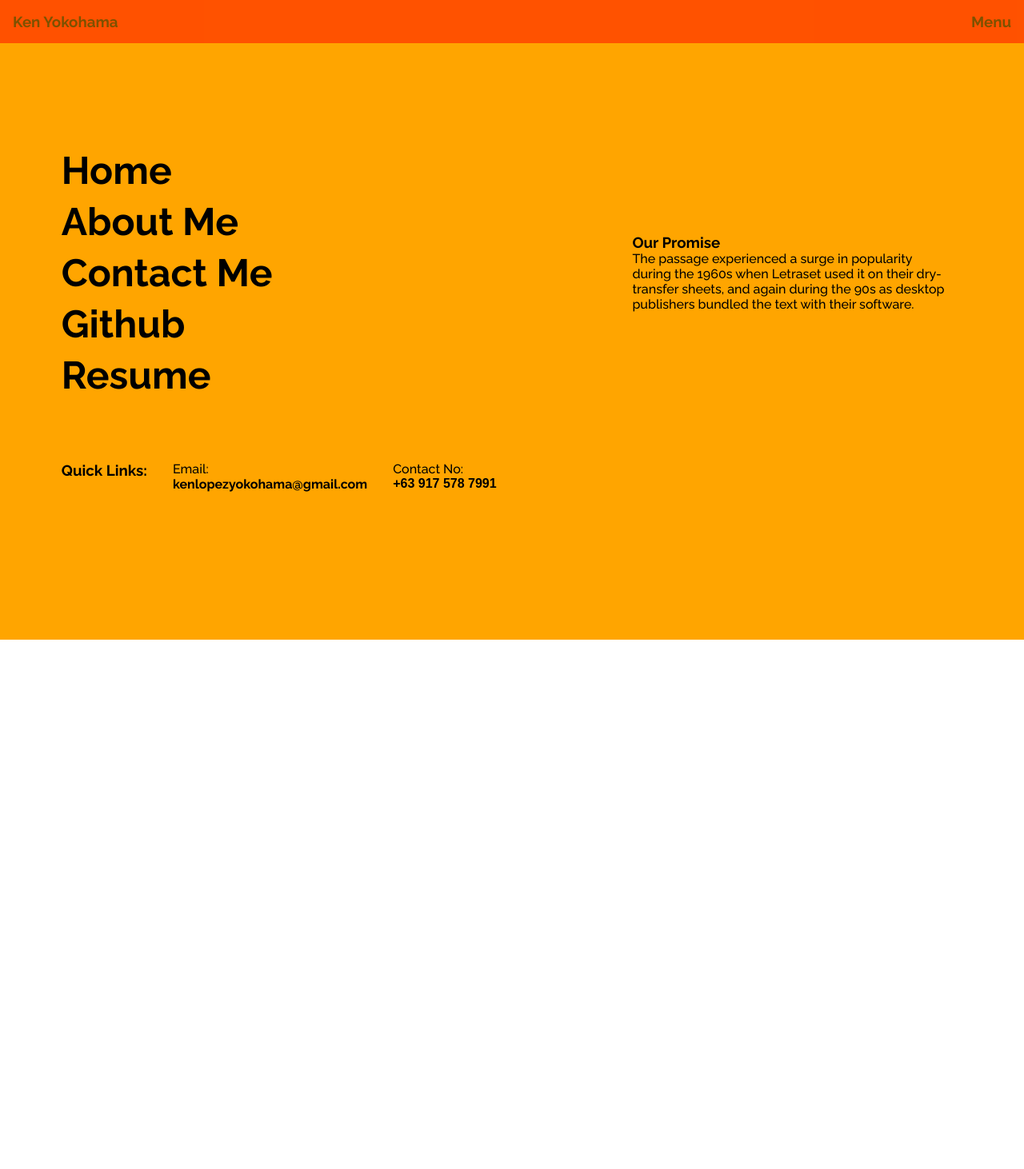
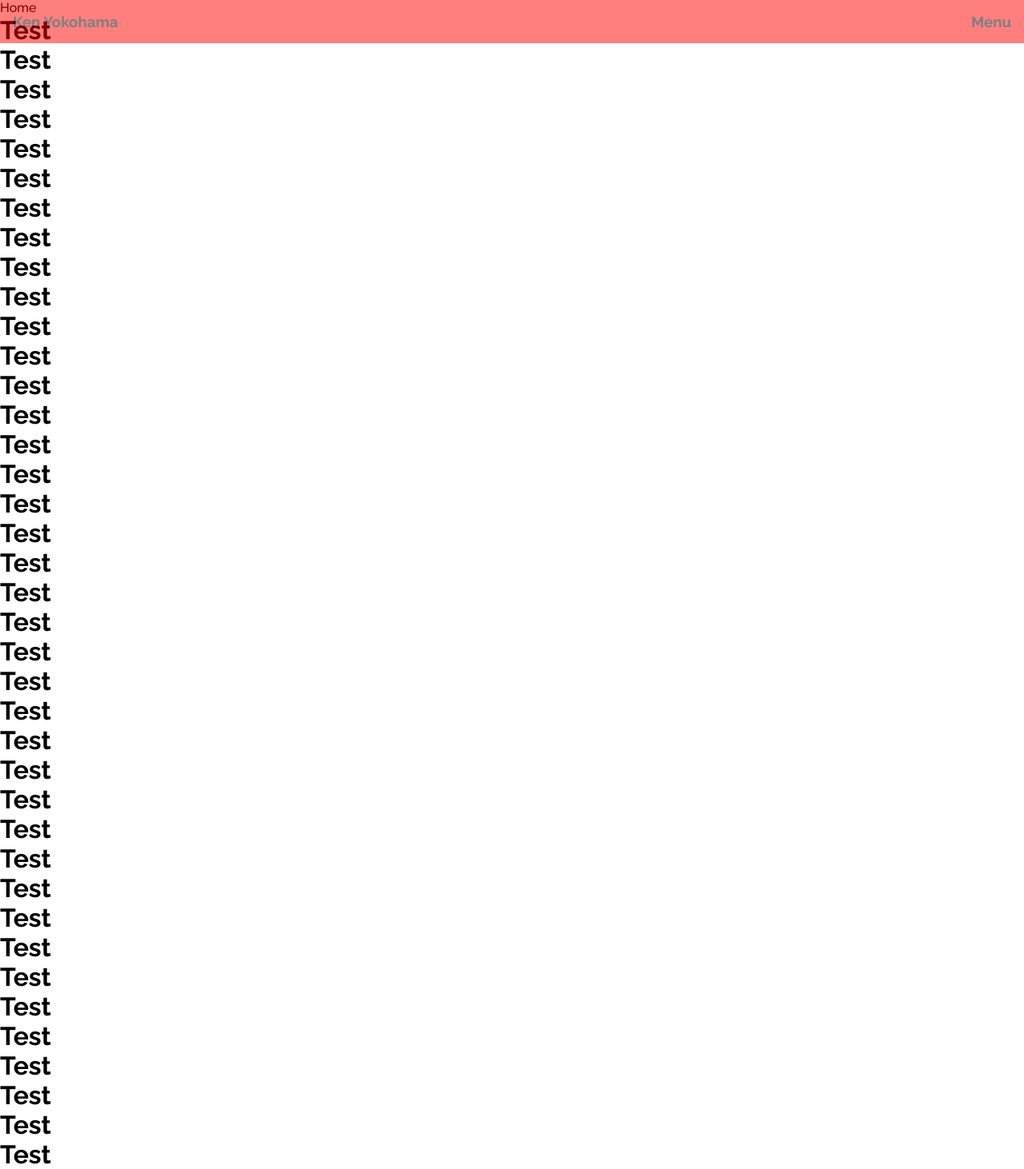
Before and after one commit to Ken-Yokohama/My-Portfolio, a React (Create React App) app: page / in a window 1280 px wide. Shown: the whole page at 80% size. Before the commit the page ends 800 px from the top, so only its background shows below. Built offline with nearby package versions, Linux system fonts and the light colour scheme.

Commit message:
Added Animations for Menu Containers

```diff
--- a/src/components/Navbar.jsx
+++ b/src/components/Navbar.jsx
@@ -1,7 +1,7 @@
 import { Box } from "@mui/material";
 import React, { useState } from "react";
 
-function Navbar(props) {
+function Navbar({ setShowMenu, toggleShowMenu }) {
     return (
         <div
             style={{
@@ -21,7 +21,7 @@ function Navbar(props) {
                 }}
             >
                 <h3>Ken Yokohama</h3>
-                <h3>Menu</h3>
+                <h3 onClick={toggleShowMenu}>Menu</h3>
             </Box>
         </div>
     );
--- a/src/containers/Main.jsx
+++ b/src/containers/Main.jsx
@@ -4,7 +4,7 @@ import { Navbar } from "../components";
 import { About, Contact, Home, Menu } from "../pages";
 
 function Main(props) {
-    const [showMenu, setShowMenu] = useState("false");
+    const [showMenu, setShowMenu] = useState(false);
 
     const toggleShowMenu = () => {
         setShowMenu((prevValue) => !prevValue);
@@ -12,8 +12,8 @@ function Main(props) {
 
     return (
         <div>
-            <Navbar />
-            <Menu />
+            <Navbar setShowMenu={setShowMenu} toggleShowMenu={toggleShowMenu} />
+            <Menu setShowMenu={setShowMenu} showMenu={showMenu} />
             <div>
                 <Routes>
                     <Route path="/" element={<Home />} />
--- a/src/pages/Home.jsx
+++ b/src/pages/Home.jsx
@@ -1,7 +1,50 @@
 import React, { useState } from "react";
 
 function Home(props) {
-    return <div>Home</div>;
+    return (
+        <div>
+            Home
+            <h1>Test</h1>
+            <h1>Test</h1>
+            <h1>Test</h1>
+            <h1>Test</h1>
+            <h1>Test</h1>
+            <h1>Test</h1>
+            <h1>Test</h1>
+            <h1>Test</h1>
+            <h1>Test</h1>
+            <h1>Test</h1>
+            <h1>Test</h1>
+            <h1>Test</h1>
+            <h1>Test</h1>
+            <h1>Test</h1>
+            <h1>Test</h1>
+            <h1>Test</h1>
+            <h1>Test</h1>
+            <h1>Test</h1>
+            <h1>Test</h1>
+            <h1>Test</h1>
+            <h1>Test</h1>
+            <h1>Test</h1>
+            <h1>Test</h1>
+            <h1>Test</h1>
+            <h1>Test</h1>
+            <h1>Test</h1>
+            <h1>Test</h1>
+            <h1>Test</h1>
+            <h1>Test</h1>
+            <h1>Test</h1>
+            <h1>Test</h1>
+            <h1>Test</h1>
+            <h1>Test</h1>
+            <h1>Test</h1>
+            <h1>Test</h1>
+            <h1>Test</h1>
+            <h1>Test</h1>
+            <h1>Test</h1>
+            <h1>Test</h1>
+        </div>
+    );
 }
 
 export default Home;
--- a/src/pages/Menu.jsx
+++ b/src/pages/Menu.jsx
@@ -2,9 +2,15 @@ import React, { useState } from "react";
 import { motion } from "framer-motion";
 import { Box } from "@mui/system";
 
-function Menu(props) {
+function Menu({ setShowMenu, showMenu }) {
     return (
-        <div
+        <motion.div
+            initial={{ y: "-100vh" }}
+            // animate={{ y: showMenu ? "0" : ["-100vh"] }}
+            animate={{
+                y: showMenu ? ["100vh", "0vh"] : [null, "-100vh"],
+            }}
+            transition={{ duration: 0.3 }}
             style={{
                 position: "fixed",
                 display: "flex",
@@ -111,7 +117,7 @@ function Menu(props) {
                     </div>
                 </Box>
             </Box>
-        </div>
+        </motion.div>
     );
 }
 
```
